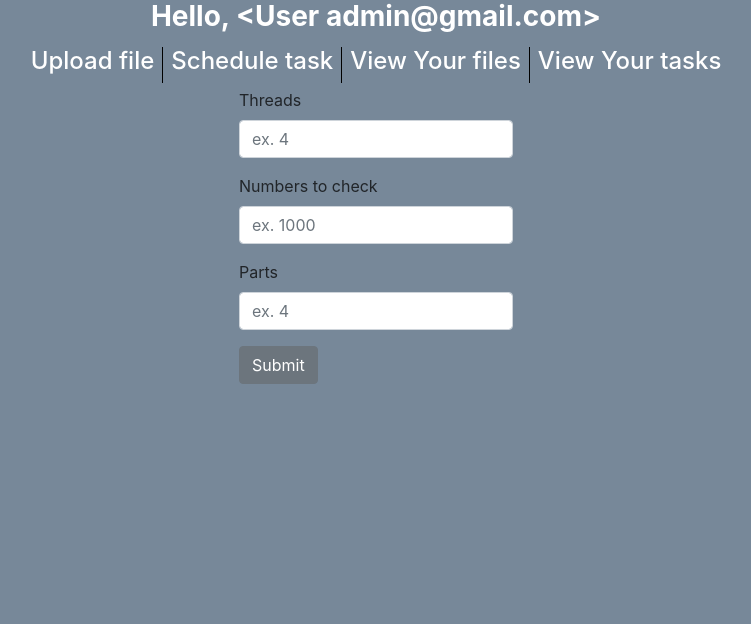
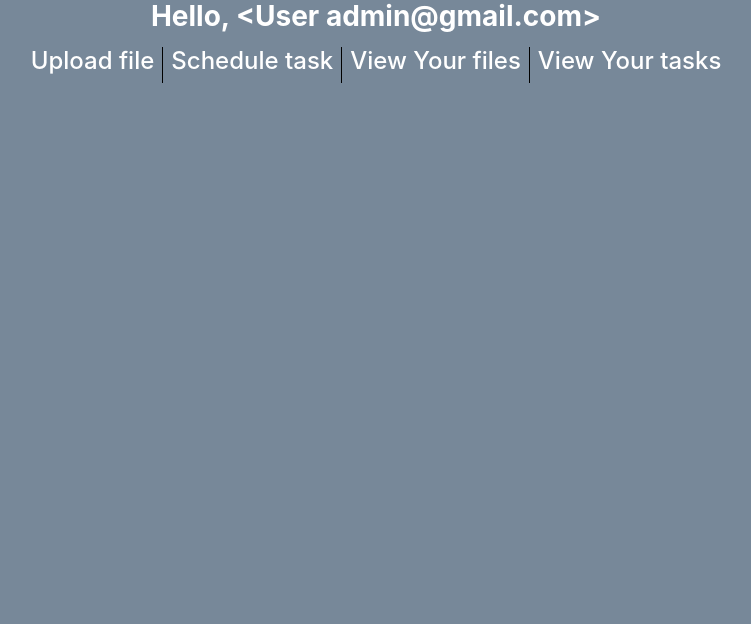
Before and after one commit to kuras120/DistributedFlask, a Flask app: template templates/userPanel.html in a window 1280 px wide. Shown: the part 80-704 px from the top of the page, without its empty margins (264-1015 px from the left). Run offline with Flask 2, Linux system fonts and the light colour scheme; data comes from the database, SQL or seed files in the repository; tables that the repository leaves empty hold one stand-in row (values such as "Sample post"); the template is opened without the code that fills it: values that come from a table or form of the project are taken from there, most other values are stand-ins (such as "Sample title", 1, 10 or a date in 2020); parts of the project's set-up code (start-up, migrations or seed data) failed here and were passed over; some libraries are stand-ins or nearby versions.

Commit message:
Minor fixes

```diff
--- a/static/css/main-styles.css
+++ b/static/css/main-styles.css
@@ -84,6 +84,10 @@ body {
     border-left: 1px solid #000;
 }
 
+#fileInformation {
+    width: 100%;
+}
+
 footer {
     color: white;
     background-color: rgb(29, 29, 29);
--- a/templates/userPanel.html
+++ b/templates/userPanel.html
@@ -34,7 +34,6 @@
             </div>
         </div>
     </div>
-
 	<div class="modal fade" id="filesViewerModal" tabindex="-1" role="dialog" aria-labelledby="filesViewerTitle" aria-hidden="true">
         <div class="modal-dialog modal-dialog-centered" role="document">
             <div class="modal-content">
@@ -45,18 +44,17 @@
                     </button>
                 </div>
                 <!-- przegladanie zamieszczonych plikow -->
-                <form action="" method="GET">
                 <div class="modal-body">
                     <div class="form-group">
-							<label>Your files</label>
+                        <label for="uploadedFileSelect">Your files</label>
                         <select class="custom-select mr-sm-2" id="uploadedFileSelect">
                             <option selected>Choose...</option>
-							  <option value="1">¯\_(ツ)_/¯</option>
+                            {% for file in files %}
+                            <option value={{ loop.index }}>{{ file.name }}</option>
+                            {% endfor %}
                         </select>
                     </div>
-
                 </div>
-                </form>
             </div>
         </div>
     </div>
@@ -71,22 +69,19 @@
                     </button>
                 </div>
                 <!-- przegladanie zadan  -->
-                <form action="" method="GET">
                 <div class="modal-body">
                     <div class="form-group">
-							<label>Your tasks</label>
+                        <label for="tasksSelect">Your tasks</label>
                         <select class="custom-select mr-sm-2" id="tasksSelect">
                           <option selected>Choose...</option>
                           <option value="1">¯\_(ツ)_/¯</option>
                         </select>
                     </div>
-						<div>
-							<textarea rows="3" readonly>
-								Informacje o zadaniu
-							</textarea>
+                    <div class="form-group">
+                        <label for="fileInformation"></label>
+                        <textarea id="fileInformation" rows="3" readonly>Informacje o zadaniu</textarea>
                     </div>
                 </div>
-                </form>
             </div>
         </div>
     </div>
@@ -153,23 +148,4 @@
             <li><h4><a href="#" data-toggle="modal" data-target="#tasksViewerModal" class="li-options">View Your tasks</a></h4></li>
         </ul>
     </div>
-    <div class="row">
-        <div class="col-12 d-flex align-items-center justify-content-center">
-	<form action="{{ url_for('user_controller.release_zombies') }}" method="POST">
-                <div class="form-group">
-                    <label for="threads">Threads</label>
-                    <input type="text" name="threads" class="form-control" id="threads" placeholder="ex. 4" required>
-                </div>
-                <div class="form-group">
-                    <label for="numbers">Numbers to check</label>
-                    <input type="text" name="numbers" class="form-control" id="numbers" placeholder="ex. 1000" required>
-                </div>
-                <div class="form-group">
-                    <label for="parts">Parts</label>
-                    <input type="text" name="parts" class="form-control" id="parts" placeholder="ex. 4" required>
-                </div>
-                <button type="submit" class="btn btn-secondary">Submit</button>
-            </form>
-        </div>
-    </div>
 {% endblock %}
```
Also changed, not shown: Controllers/UserController.py (+0 -13 lines). Lines whose indentation alone changed are shown as unchanged.
